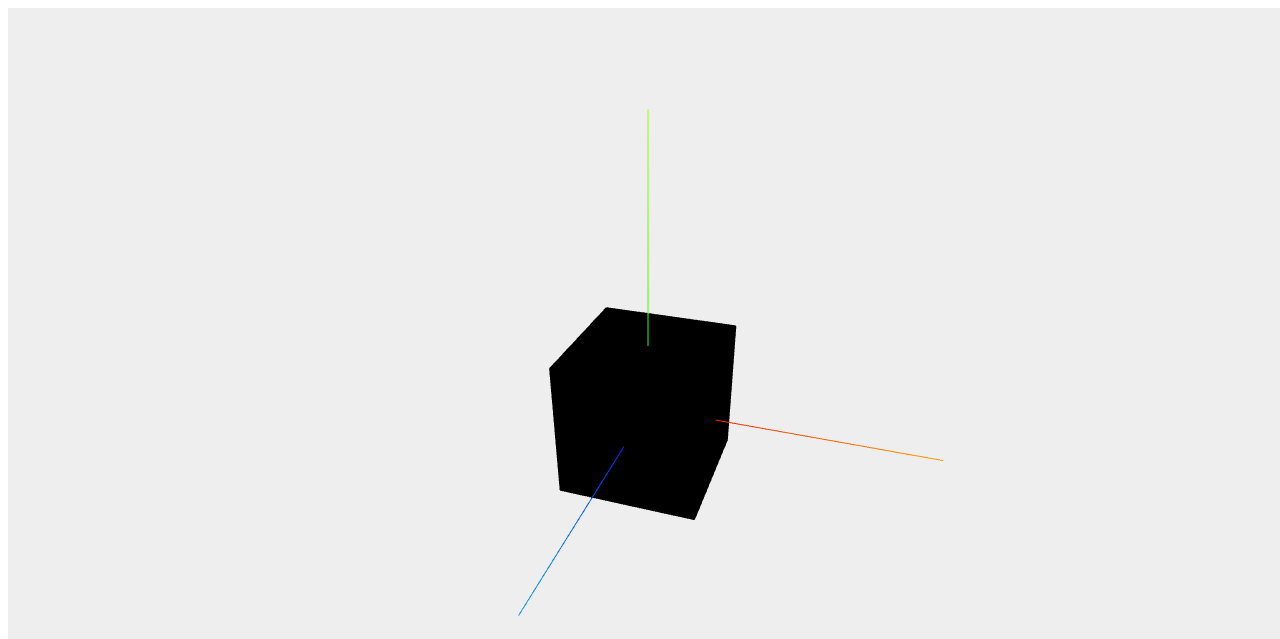
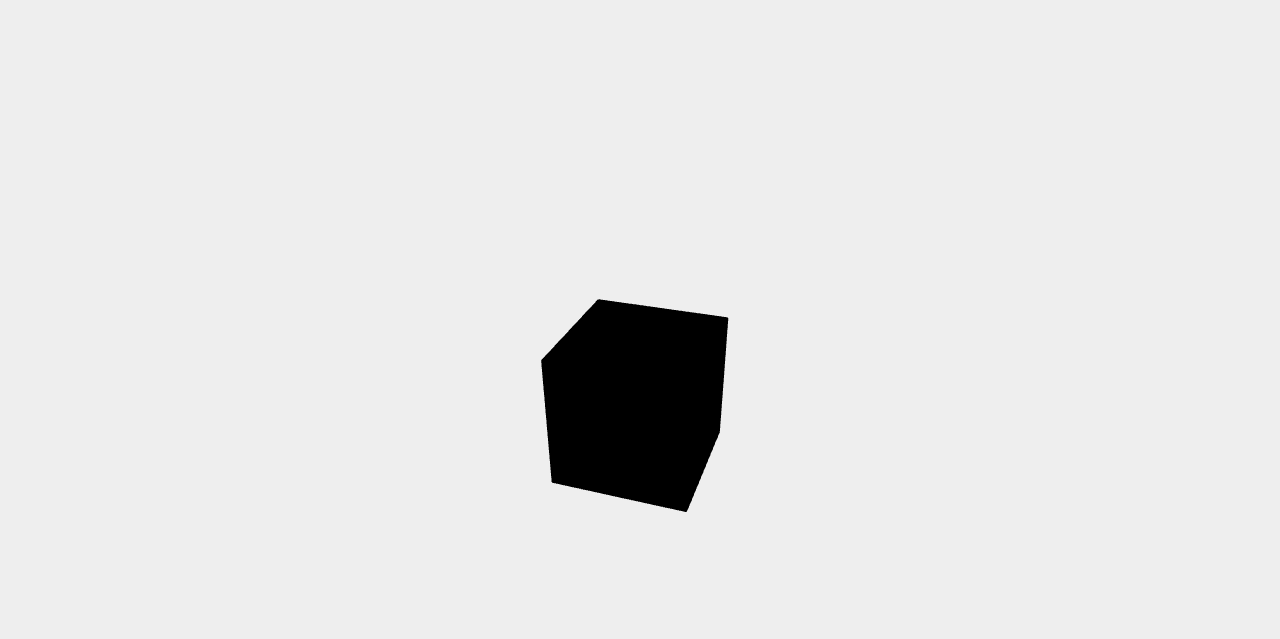
Before and after one commit to liuyanjun0416/rubik-cube-threejs, a website built with Parcel: page index.html in a window 1280 px wide. Shown: the top 639 px of the page. Built offline with nearby package versions, Linux system fonts and the light colour scheme; what three-orbitcontrols-ts would draw is missing.

Commit message:
update style

```diff
--- a/index.html
+++ b/index.html
@@ -2,27 +2,10 @@
 <html lang="en">
   <head>
     <meta charset="UTF-8" />
-    <meta name="viewport" content="width=device-width, initial-scale=1.0" />
+    <meta name="viewport" content="width=device-width, user-scalable=no, initial-scale=1.0, maximum-scale=1.0, minimum-scale=1.0"/>
     <meta http-equiv="X-UA-Compatible" content="ie=edge" />
     <title>rubik's cube</title>
-    <style>
-      .action-container {
-        position: absolute;
-        z-index: 20;
-        bottom: 40px;
-        left: 50%;
-        transform: translate(-50%,0);
-        font-size: 50px;
-      }
-      .line {
-        display: flex;
-      }
-      .line div {
-        cursor: pointer;
-        width: 100px;
-        text-align: center;
-      }
-    </style>
+    <link rel="stylesheet" href="./style/index.scss" />
   </head>
   <body>
     <div class="main"></div>
--- a/package.json
+++ b/package.json
@@ -23,6 +23,7 @@
     "@types/parcel-env": "0.0.0",
     "@types/three": "^0.93.15",
     "parcel-bundler": "^1.11.0",
+    "sass": "^1.16.1",
     "three": "^0.100.0",
     "three-orbit-controls": "^82.1.0",
     "three-orbitcontrols-ts": "^0.1.2"
--- a/src/object.ts
+++ b/src/object.ts
@@ -81,7 +81,7 @@ export function initRubikCube(num:number) {
 export const cubesObject = initRubikCube(cubeConfig.num);
 
 export default function initObject() {
-  scene.add(initAxis());
+  // scene.add(initAxis());
   cubesObject.cubes.forEach((cube, i) => {
     scene.add(cube);
   });
--- /dev/null
+++ b/style/index.scss
@@ -0,0 +1,18 @@
+@import "./reset.scss";
+
+.action-container {
+  position: absolute;
+  z-index: 20;
+  bottom: 40px;
+  left: 50%;
+  transform: translate(-50%,0);
+  font-size: 0.5rem;
+}
+.line {
+  display: flex;
+}
+.line div {
+  cursor: pointer;
+  width: 1rem;
+  text-align: center;
+}
--- /dev/null
+++ b/style/reset.scss
@@ -0,0 +1,15 @@
+* { touch-action: manipulation; }
+
+html,body{
+  margin: 0;
+  padding: 0;
+  width: 100vw;
+  height: 100vh;
+  overflow: hidden;
+  font-size: calc(100vh / 10)
+}
+.main{
+  width: 100%;
+  height: 100%;
+  overflow: hidden;
+}
```
Also changed, not shown: 1 other file.
